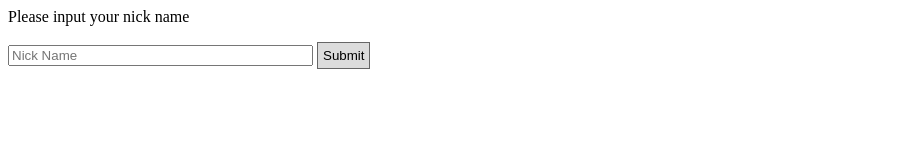
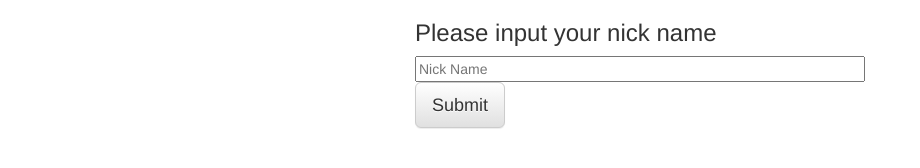
Before and after one commit to yu-zhengyu/nodechat, a website: page index.html in a window 1280 px wide. Shown: the whole page, without its empty margins (0-920 px from the left). Drawn offline with nearby package versions, Linux system fonts and the light colour scheme; no server answers.

Commit message:
update bootstrap

```diff
--- a/index.html
+++ b/index.html
@@ -1,16 +1,27 @@
 <html>
     <head>
         <title>Chat room</title>
-        <style src="basic.css"></style>
+        <script src="http://code.jquery.com/jquery-latest.min.js"></script>
+        <script src="/socket.io/socket.io.js"></script>
+        <script src="basic.js"></script>
+        <link rel="stylesheet" href="basic.css" type="text/css" />
+        <!-- Latest compiled and minified CSS -->
+    <link rel="stylesheet" href="https://maxcdn.bootstrapcdn.com/bootstrap/3.3.6/css/bootstrap.min.css" integrity="sha384-1q8mTJOASx8j1Au+a5WDVnPi2lkFfwwEAa8hDDdjZlpLegxhjVME1fgjWPGmkzs7" crossorigin="anonymous">
+
+    <!-- Optional theme -->
+    <link rel="stylesheet" href="https://maxcdn.bootstrapcdn.com/bootstrap/3.3.6/css/bootstrap-theme.min.css" integrity="sha384-fLW2N01lMqjakBkx3l/M9EahuwpSfeNvV63J5ezn3uZzapT0u7EYsXMjQV+0En5r" crossorigin="anonymous">
+
+    <!-- Latest compiled and minified JavaScript -->
+    <script src="https://maxcdn.bootstrapcdn.com/bootstrap/3.3.6/js/bootstrap.min.js" integrity="sha384-0mSbJDEHialfmuBBQP6A4Qrprq5OVfW37PRR3j5ELqxss1yVqOtnepnHVP9aJ7xS" crossorigin="anonymous"></script>
     </head>
-    <link rel="stylesheet" href="basic.css" type="text/css" />
+
     <body>
         <div id="nickName">
-            <p>Please input your nick name</p>
+            <H3>Please input your nick name</H3>
             <p id="nickNameError"></p>
             <form id="setNick">
                 <input size="35" id="nickname" placeholder="Nick Name">
-                <input id="inputbutton" type="submit">
+                <input maxlength="10" size="10"  class='btn btn-lg btn-default' id="inputbutton" type="submit">
             </form>
         </div>
         <div id="contentWrap">
@@ -22,12 +33,9 @@
             <div id="inputWarp">
                 <form id="send-message">
                     <input size="35" id="message" placeholder="Input message">
-                    <input id="inputbutton" type="submit" >
+                    <input maxlength="10" size="10" id="inputbutton" class='btn btn-lg btn-default' type="submit" >
                 </form>
             </div>
         </div>
-        <script src="http://code.jquery.com/jquery-latest.min.js"></script>
-        <script src="/socket.io/socket.io.js"></script>
-        <script src="basic.js"></script>
     </body>
 </html>
--- a/public/basic.css
+++ b/public/basic.css
@@ -2,8 +2,11 @@
     overflow:auto;
     height:500px;
     width: 624px;
+    margin: 0 auto;
 }
 #contentWrap {
+	width: 624px;
+	margin: 0 auto;
     display: none;
 }
 #chatWrap {
@@ -16,13 +19,21 @@
 }
 
 #inputWarp {
+	width: 300px;
+	margin: 0 auto;
 	padding-left: 20px;
 }
 
-#inputbutton {
-	padding:5px;
-	background-color: #dcdcdc;
-	border: 1px solid #666;
-	color:#000;
-	text-decoration:none;
+#send-message {
+	width: 700px;
+	margin: 0 auto;
 }
+
+#setNick {
+	width: 500px;
+}
+
+#nickName {
+	width: 450px;
+	margin: 0 auto;
+}
```
Also changed, not shown: 1 other file.
